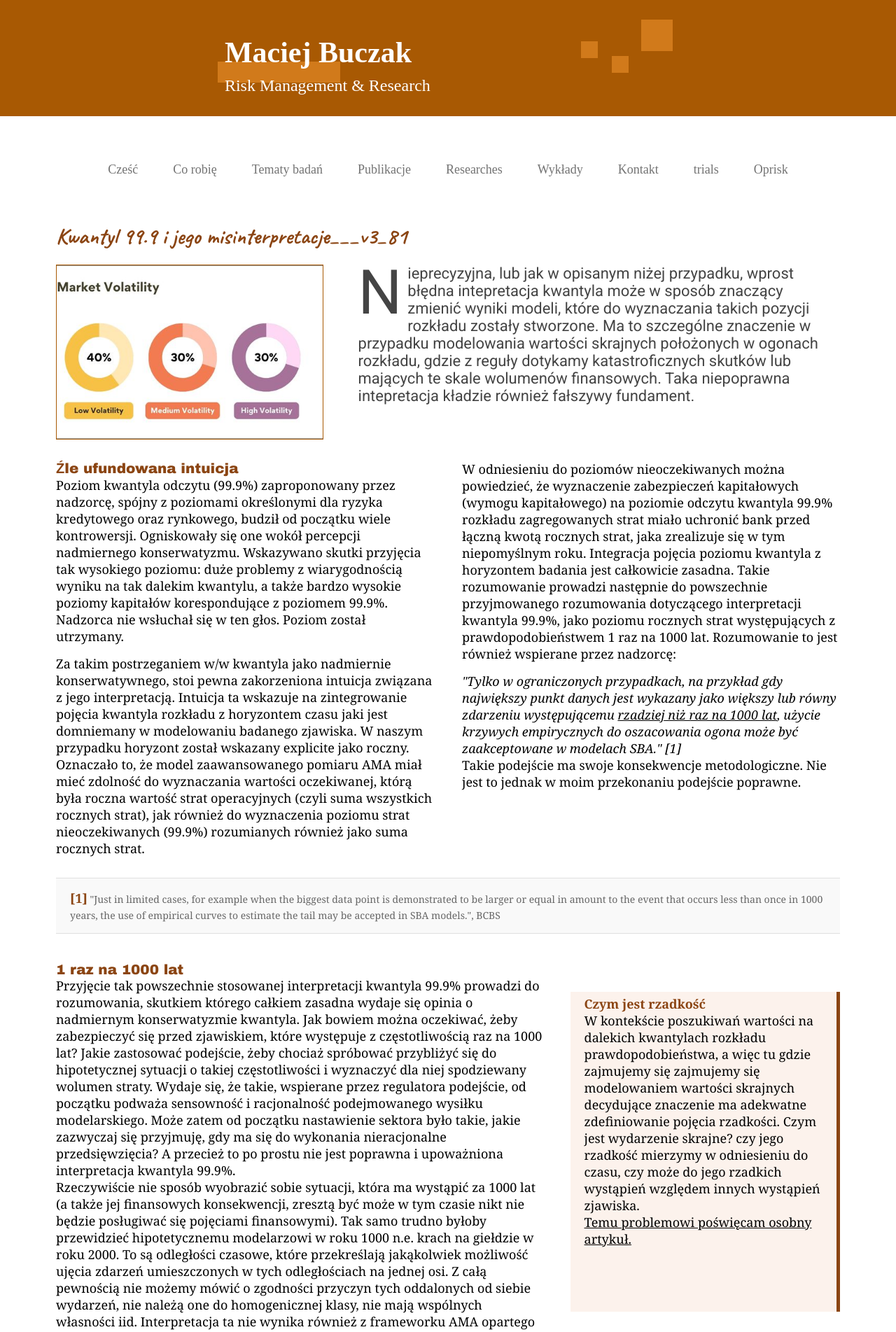
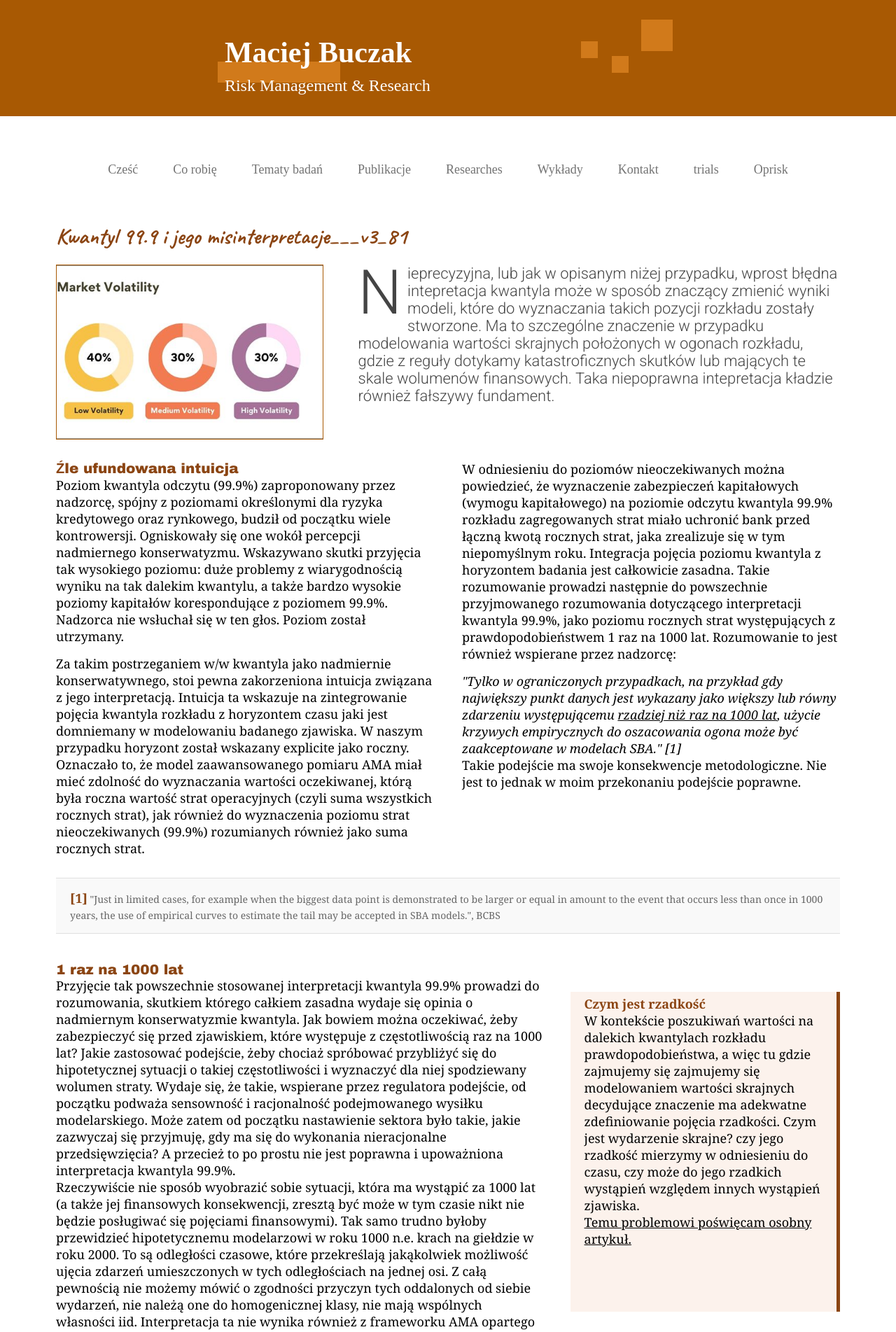
Before and after one commit to MaciejBuczak/risk-research, a Jekyll site: the page built from art-oprisk-kw999_v3_81.md, in a window 1280 px wide. Shown: the top 1903 px of the page at 70% size. Built offline with Jekyll 4.4.1, drawn with Linux system fonts in a browser that asks for light colours.

Commit message:
Update art-oprisk-kw999-layout_v3_81.html

```diff
--- a/_layouts/art-oprisk-kw999-layout_v3_81.html
+++ b/_layouts/art-oprisk-kw999-layout_v3_81.html
@@ -882,7 +882,7 @@
           <div class="ryzmod-text-block">
             <!-- Tekst wstępny - bez tła -->
             <div class="ryzmod-intro-text">
-    <h5 style="text-indent: 0px; font-family: 'Roboto', sans-serif; font-size: 22px; font-weight: 400; text-align: left; color: #444;">
+    <h5 style="text-indent: 0px; font-family: 'Roboto', sans-serif; font-size: 22px; font-weight: 300; text-align: left; color: #444;">
       <span style="float: left; font-size: 400%; line-height: 0.8; margin-right: 8px; margin-top: 5px; color: #444;">N</span>
       ieprecyzyjna, lub jak w opisanym niżej przypadku, wprost błędna intepretacja kwantyla może w sposób znaczący zmienić wyniki modeli, które do wyznaczania takich pozycji rozkładu zostały stworzone.
       Ma to szczególne znaczenie w przypadku modelowania wartości skrajnych położonych w ogonach rozkładu, gdzie z reguły dotykamy katastroficznych skutków lub mających te skale wolumenów finansowych.
```
